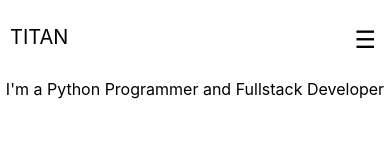
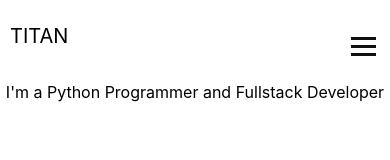
Before and after one commit to Titan-Codes/titan, a React (Create React App) app in the folder portfolio/: page / in a window 390 px wide. Shown: the top 160 px of the page. Built offline with nearby package versions, Linux system fonts and the light colour scheme.

Commit message:
styling navbar from last 2 days :(

```diff
--- a/portfolio/public/style.css
+++ b/portfolio/public/style.css
@@ -14,23 +14,38 @@ body {
 
 .logo {
     margin-left: 10px;
+    padding-top: 0;
+}
+
+.logo:hover {
+    cursor: pointer;
 }
 
 nav {
     align-items: center;
+    margin-top: 10px;
     justify-content: space-between;
-    transition-duration: 1s;
 }
 
 .menu {
     display: flex;
     gap: 1em;
     transition-duration: 1s;
-
 }
 
 input[type=checkbox] {
     display: none;
+}
+
+.bar {
+    display: block;
+    width: 25px;
+    height: 3px;
+    padding-bottom: 0;
+    margin: 5px auto;
+    -webkit-transition: all 0.3s ease-in-out;
+    transition: all 0.3s ease-in-out;
+    background-color: #101010;
 }
 
 .hamburger {
@@ -63,36 +78,34 @@ input[type=checkbox] {
     .menu {
      display:none;
      position: absolute;
-     background-color: white;
      right: 0;
      left: 0;
+     background-color: rgb(111, 20, 175);
      text-align: center;
      padding: 16px 0;
      transition-duration: 1s;
     }
 
+    .items {
+        color: white;
+    }
+
     .menu li:hover {
         display: inline-block;
-        transition-duration: 1s;
        }
 
     .menu li + li {
         margin-top: 12px;
-        transition-duration: 1s;
        }
 
     input[type=checkbox]:checked ~ .menu{
         display: block;
-        transition-duration: 1s;
     }
 
-    li {
-        transition-duration: 1s;
-    }
     .hamburger {
         display: block;
         margin-left: 20px;
         padding: 14px;
-        transition-duration: 1s;
        }
+
 }
--- a/portfolio/src/components/Home.jsx
+++ b/portfolio/src/components/Home.jsx
@@ -2,7 +2,9 @@ import React from "react";
 
 function Home(){
     return (
-        <h1 className="hero is-centered">I'm a Python Programmer and Fullstack Developer</h1>
+        <section className="home">
+            <h1 className="hero is-centered">I'm a Python Programmer and Fullstack Developer</h1>
+        </section>
     )
 }
 
--- a/portfolio/src/components/Navbar.jsx
+++ b/portfolio/src/components/Navbar.jsx
@@ -2,6 +2,9 @@ import React from "react";
 
 function Navbar() {
   const imageUrl = "https://cdn.discordapp.com/attachments/743817386792058971/984121645352517702/myAvatarCircle.png";
+
+  const checkbox = document.querySelector("input[name=checkbox]");
+  const items = document.querySelector(".items");
 
   return (
     <nav className="navbar">
@@ -10,7 +13,11 @@ function Navbar() {
       </div>
       <ul className="navlinks">
         <input type="checkbox" id="checkbox_toggle" />
-        <label for="checkbox_toggle" class="hamburger">&#9776;</label>
+        <label for="checkbox_toggle" class="hamburger">
+          <span className="bar"></span>
+          <span className="bar"></span>
+          <span className="bar"></span>
+        </label>
         <div className="menu">
           <li><a className="items navbar-text">Home</a></li>
           <li><a className="items navbar-text">About</a></li>
```
